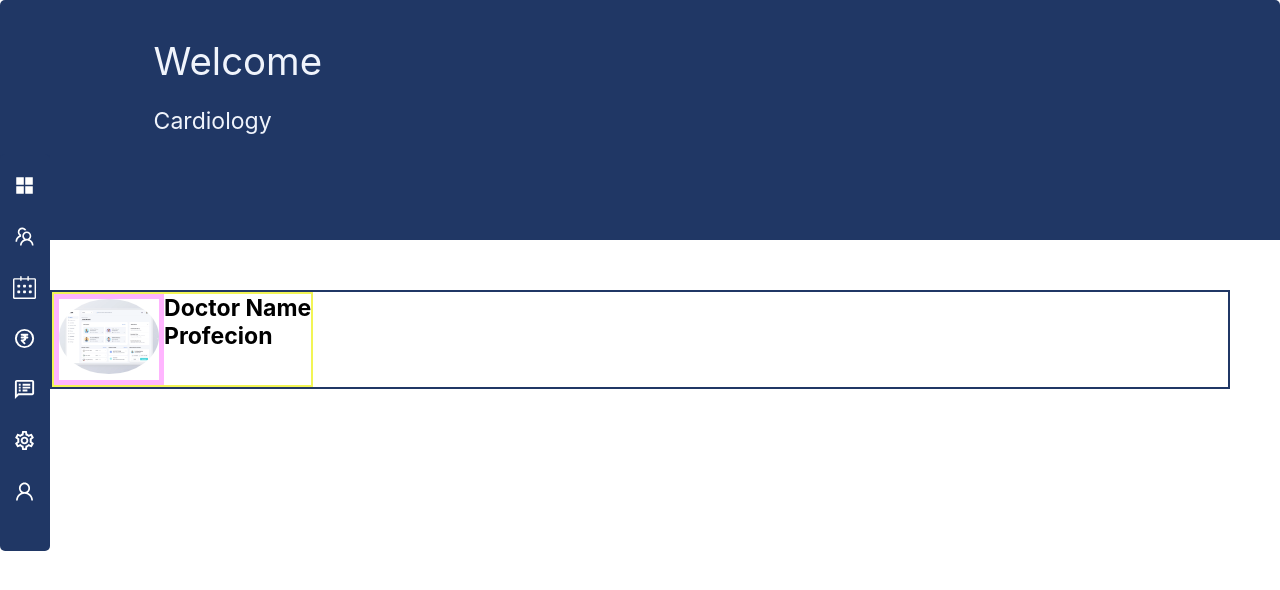
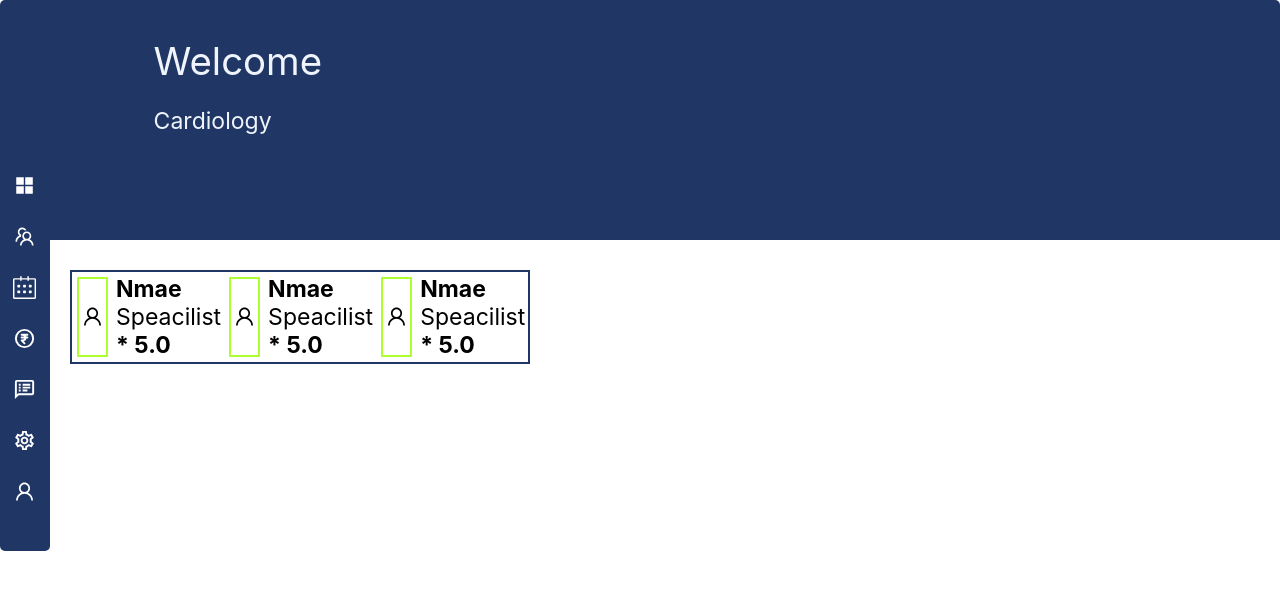
Before and after one commit to CompileWithQureshi/Design-project, a React (Create React App) app: page /admin in a window 1280 px wide. Shown: the top 590 px of the page. Built offline with nearby package versions, Linux system fonts and the light colour scheme.

Commit message:
Created card

```diff
--- a/src/App.css
+++ b/src/App.css
@@ -161,8 +161,10 @@ a:hover {
 /*Card container in admin-page*/
 
 main {
-  display: flex;
+  display: grid;
+  place-items: center;
 
+  width: fit-content;
   border: 2px solid #203765;
-  margin: 50px;
+  margin: 30px 70px;
 }
--- a/src/components/cardfolder/Card.css
+++ b/src/components/cardfolder/Card.css
@@ -1,15 +1,18 @@
-.card-container {
-  width: max-content;
-  border: 2px solid #f2f555;
+/*Card css*/
+
+.card {
+  width: fit-content;
   display: flex;
-  justify-content: space-around;
-}
-.cards {
-  border: 5px solid #f2f5;
-
-  /* align-items: center; */
 }
 .card-img {
-  width: 100px;
-  border-radius: 100%;
+  width: auto;
+  display: flex;
+  /* justify-content: center; */
+  align-items: center;
+  margin: 5px;
+  padding: 2px;
+  border: 2px solid greenyellow;
 }
+.card-info {
+  padding: 3px;
+}
--- a/src/components/cardfolder/cardContainer.jsx
+++ b/src/components/cardfolder/cardContainer.jsx
@@ -1,16 +1,34 @@
 import "./Card.css";
 import React from "react";
+import { AiOutlineUser } from "react-icons/ai";
 
 function CardContainer() {
   return (
     <section>
-      <div className="card-container">
-        <div className="cards">
-          <img src="./original.webp" alt="doctor" className="card-img" />
+      <div className="card">
+        <div className="card-img">
+          <AiOutlineUser />
         </div>
-        <div className="card-details">
-          <h4>Doctor Name</h4>
-          <h5>Profecion</h5>
+        <div className="card-info">
+          <h2>Nmae</h2>
+          <p>Speacilist</p>
+          <h4>* 5.0</h4>
+        </div>
+        <div className="card-img">
+          <AiOutlineUser />
+        </div>
+        <div className="card-info">
+          <h2>Nmae</h2>
+          <p>Speacilist</p>
+          <h4>* 5.0</h4>
+        </div>
+        <div className="card-img">
+          <AiOutlineUser />
+        </div>
+        <div className="card-info">
+          <h2>Nmae</h2>
+          <p>Speacilist</p>
+          <h4>* 5.0</h4>
         </div>
       </div>
     </section>
```
